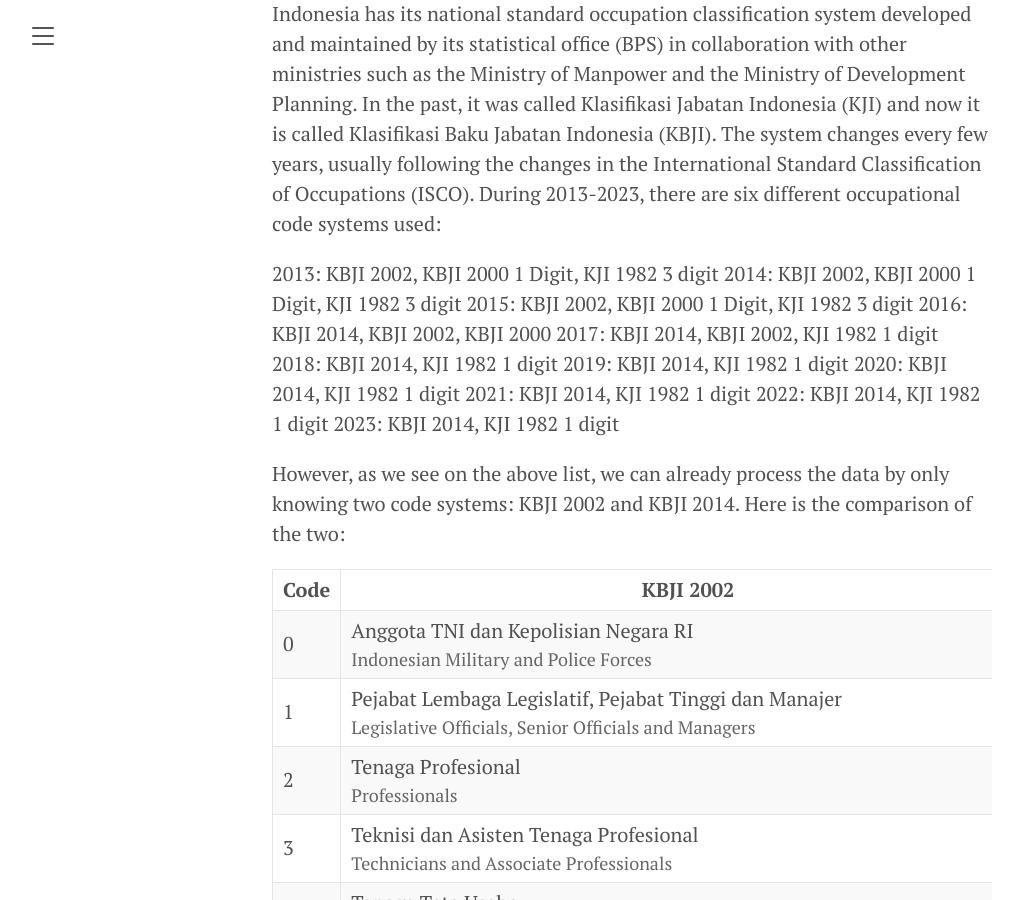
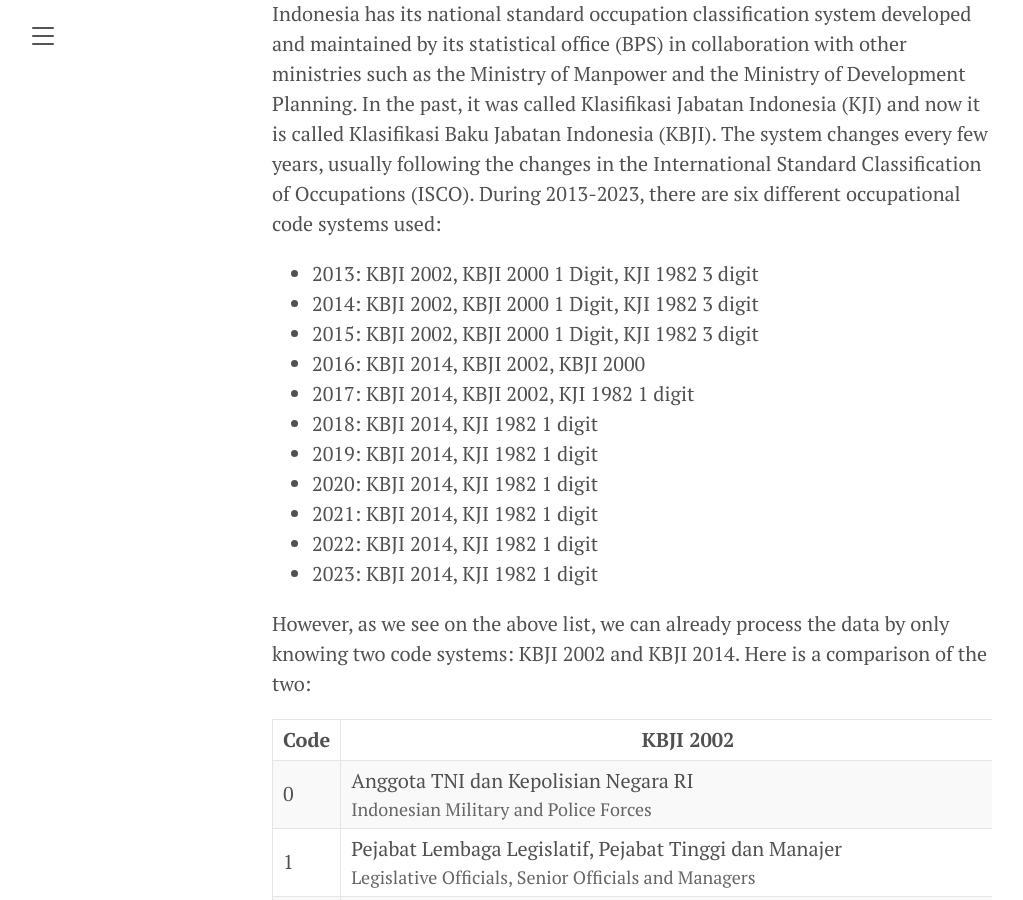
Before and after one commit to wzfirmanto/my-website, a Jekyll site: the page built from _posts/2024-11-30-sakernas.md, in a window 1280 px wide and 900 px high, scrolled down 3201 px. Shown: the whole window, without its empty margins (8-1031 px from the left). Built offline with Jekyll 4.4.1, drawn with Linux system fonts in a browser that asks for light colours.

Commit message:
Update 2024-11-30-sakernas.md

```diff
--- a/_posts/2024-11-30-sakernas.md
+++ b/_posts/2024-11-30-sakernas.md
@@ -391,19 +391,19 @@ One notable difference in the coding changes is how they handle Islamic educatio
 
 Indonesia has its national standard occupation classification system developed and maintained by its statistical office (BPS) in collaboration with other ministries such as the Ministry of Manpower and the Ministry of Development Planning. In the past, it was called Klasifikasi Jabatan Indonesia (KJI) and now it is called Klasifikasi Baku Jabatan Indonesia (KBJI). The system changes every few years, usually following the changes in the International Standard Classification of Occupations (ISCO). During 2013-2023, there are six different occupational code systems used:
 
-2013: KBJI 2002, KBJI 2000 1 Digit, KJI 1982 3 digit
-2014: KBJI 2002, KBJI 2000 1 Digit, KJI 1982 3 digit
-2015: KBJI 2002, KBJI 2000 1 Digit, KJI 1982 3 digit
-2016: KBJI 2014, KBJI 2002, KBJI 2000
-2017: KBJI 2014, KBJI 2002, KJI 1982 1 digit
-2018: KBJI 2014, KJI 1982 1 digit
-2019: KBJI 2014, KJI 1982 1 digit
-2020: KBJI 2014, KJI 1982 1 digit
-2021: KBJI 2014, KJI 1982 1 digit
-2022: KBJI 2014, KJI 1982 1 digit
-2023: KBJI 2014, KJI 1982 1 digit
+- 2013: KBJI 2002, KBJI 2000 1 Digit, KJI 1982 3 digit
+- 2014: KBJI 2002, KBJI 2000 1 Digit, KJI 1982 3 digit
+- 2015: KBJI 2002, KBJI 2000 1 Digit, KJI 1982 3 digit
+- 2016: KBJI 2014, KBJI 2002, KBJI 2000
+- 2017: KBJI 2014, KBJI 2002, KJI 1982 1 digit
+- 2018: KBJI 2014, KJI 1982 1 digit
+- 2019: KBJI 2014, KJI 1982 1 digit
+- 2020: KBJI 2014, KJI 1982 1 digit
+- 2021: KBJI 2014, KJI 1982 1 digit
+- 2022: KBJI 2014, KJI 1982 1 digit
+- 2023: KBJI 2014, KJI 1982 1 digit
 
-However, as we see on the above list, we can already process the data by only knowing two code systems: KBJI 2002 and KBJI 2014. Here is the comparison of the two:
+However, as we see on the above list, we can already process the data by only knowing two code systems: KBJI 2002 and KBJI 2014. Here is a comparison of the two:
 
 <style>
 .table-wrapper {
```
